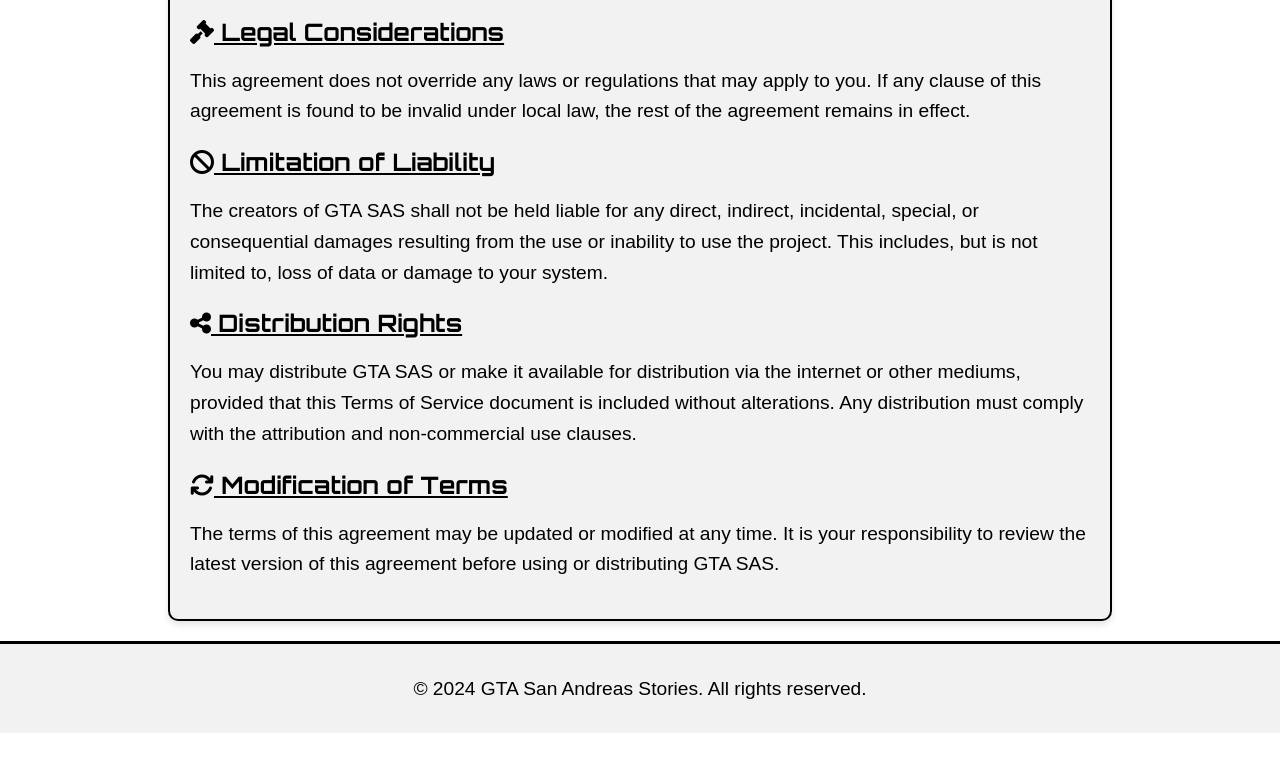
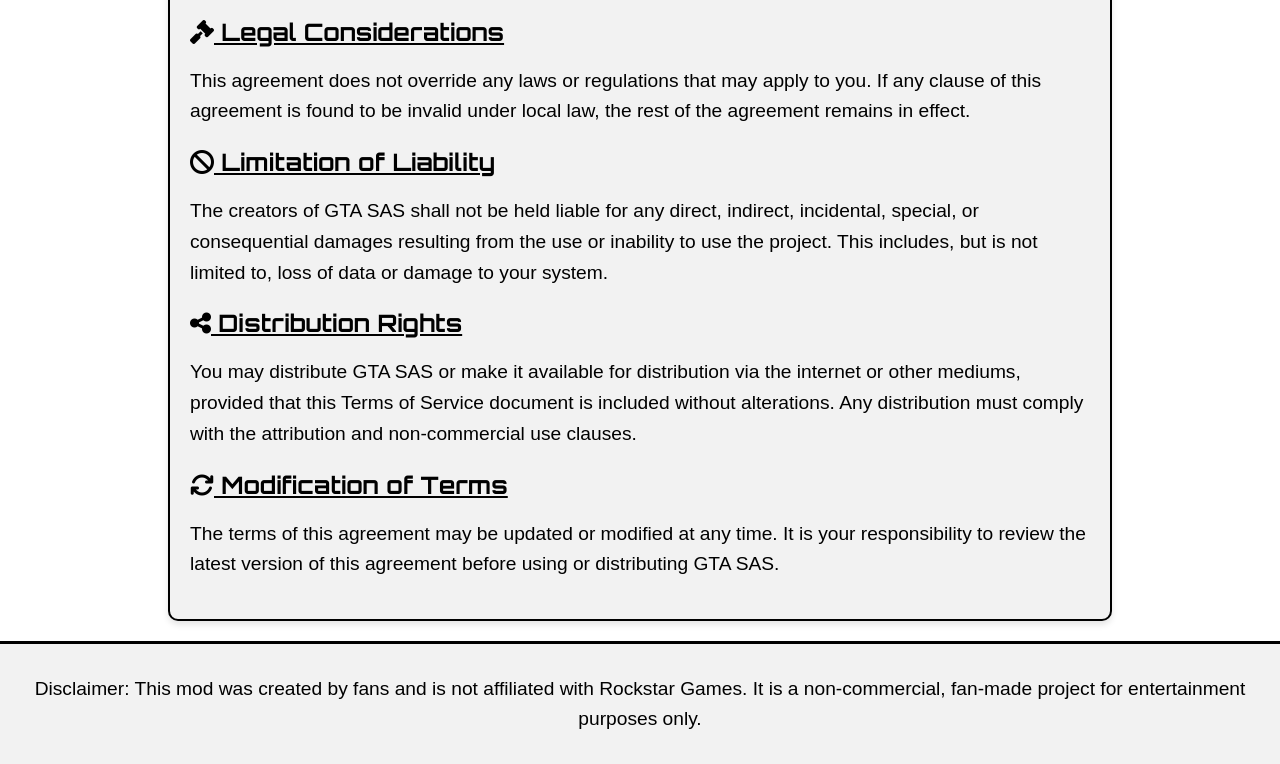
Before and after one commit to AdevAbdullah/Terms-of-Service-TOS-, a plain HTML site: page index.html in a window 1280 px wide. Shown: the part 2246-3010 px from the top of the page. Before the commit the page ends 2979 px from the top, so only its background shows below. Drawn offline with Linux system fonts and the light colour scheme; a web font is replaced by a local one.

Commit message:
Update index.html

```diff
--- a/index.html
+++ b/index.html
@@ -298,9 +298,9 @@
     </section>
 </main>
 
-    <footer>
-        <p>&copy; 2024 GTA San Andreas Stories. All rights reserved.</p>
-    </footer>
+<footer>
+    <p>Disclaimer: This mod was created by fans and is not affiliated with Rockstar Games. It is a non-commercial, fan-made project for entertainment purposes only.</p>
+</footer>
 
     <!-- Toggle Button -->
     <button id="toggle-button" onclick="toggleMode()">Toggle Dark/Light Mode</button>
```
